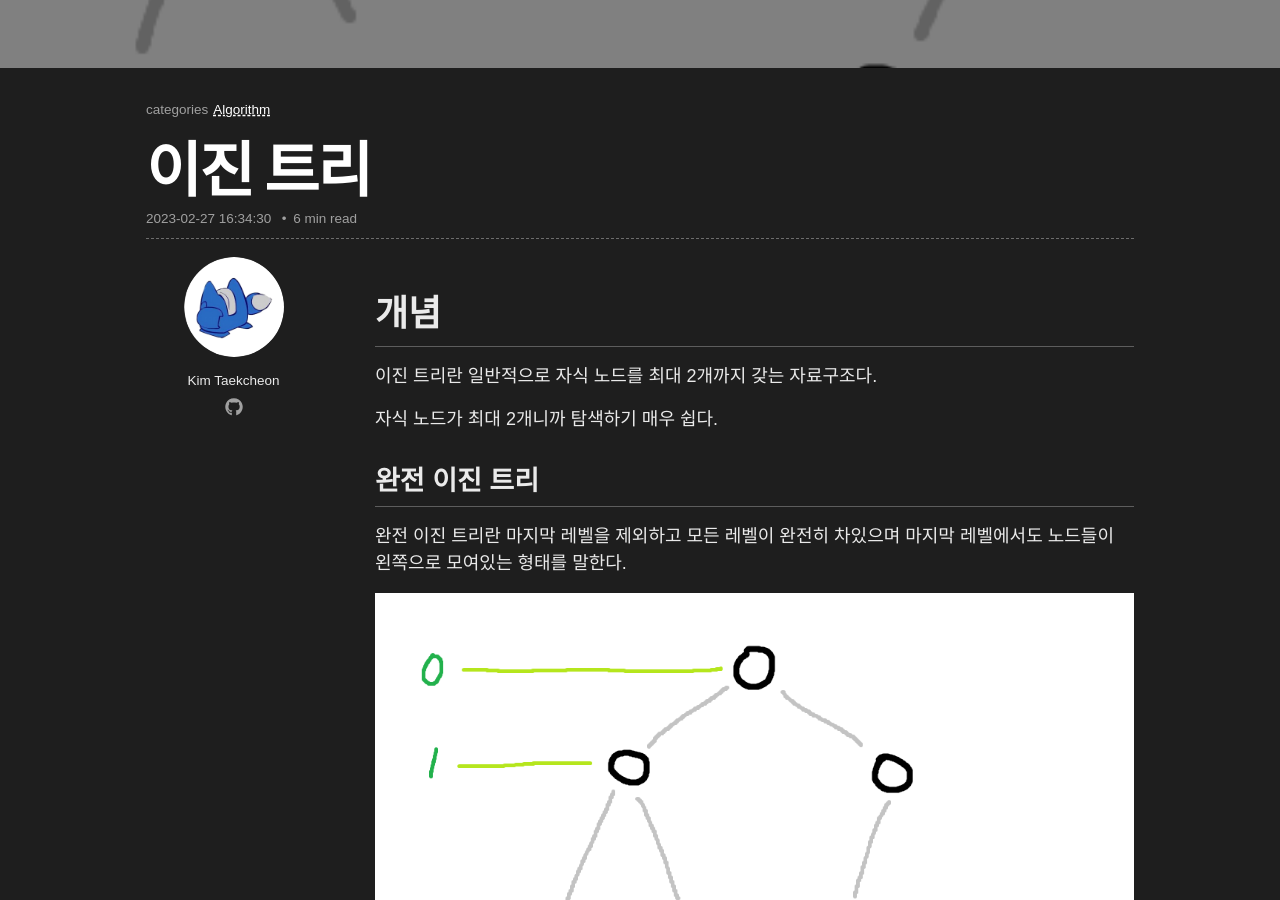
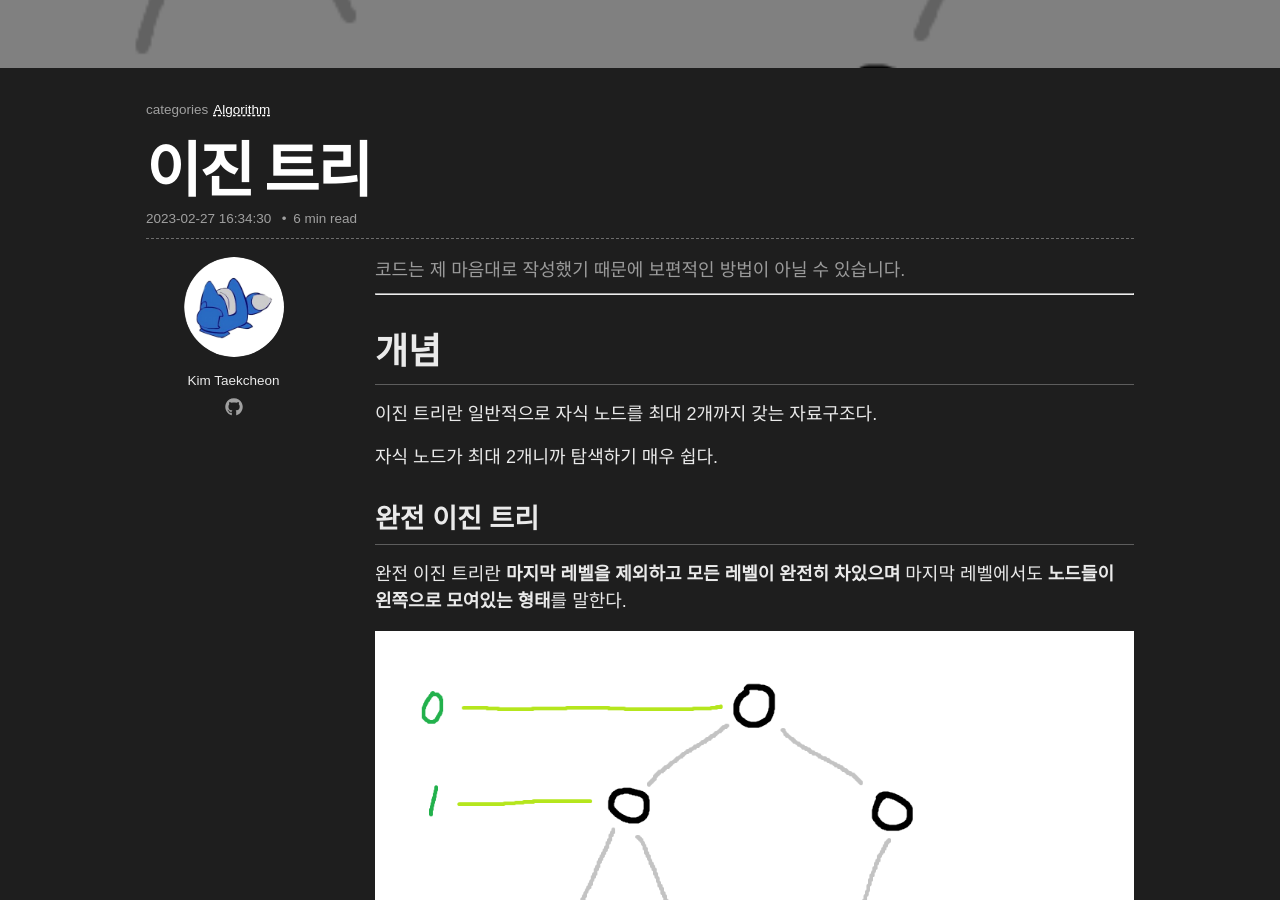
Before and after one commit to 10cheon00/-deprecated-10cheon00.github.io, a Jekyll site: the page built from _posts/2023-02-27-이진-트리.md, in a window 1280 px wide and 900 px high, scrolled down 361 px. Built offline with Jekyll 4.4.1, drawn with Linux system fonts in a browser that asks for light colours; nearby versions of some CDN libraries; some of the changed text lies outside the part shown.

Commit message:
docs: update "이진 트리"

```diff
--- a/_posts/2023-02-27-이진-트리.md
+++ b/_posts/2023-02-27-이진-트리.md
@@ -5,6 +5,10 @@ published_at: Mon Feb 27 2023 16:34:30 GMT+0900
 image:
   path: /assets/images/algorithm/tree_1.png
   thumbnail: /assets/images/algorithm/tree_1.png
+---
+
+<gray>코드는 제 마음대로 작성했기 때문에 보편적인 방법이 아닐 수 있습니다.</gray>
+
 ---
 
 # 개념
@@ -15,7 +19,7 @@ image:
 
 ## 완전 이진 트리
 
-완전 이진 트리란 마지막 레벨을 제외하고 모든 레벨이 완전히 차있으며 마지막 레벨에서도 노드들이 왼쪽으로 모여있는 형태를 말한다.
+완전 이진 트리란 **마지막 레벨을 제외하고 모든 레벨이 완전히 차있으며** 마지막 레벨에서도 **노드들이 왼쪽으로 모여있는 형태**를 말한다.
 
 ![tree_3.png](/assets/images/algorithm/tree_3.png)
 
@@ -31,7 +35,7 @@ image:
 
 ## 이진 탐색 트리
 
-이진 탐색 트리란 이진 트리를 기반으로 하며, 값의 중복을 허용하지 않고 왼쪽 서브트리는 자신보다 작은 값, 오른쪽 서브 트리는 자신보다 큰 값을 담는 자료구조다.
+이진 탐색 트리란 이진 트리를 기반으로 하며, 값의 중복을 허용하지 않고 **<green>왼쪽 서브트리는 자신보다 작은 값, 오른쪽 서브 트리는 자신보다 큰 값</green>**을 담는 자료구조다.
 
 # 구현 (이진 탐색 트리)
 
```
